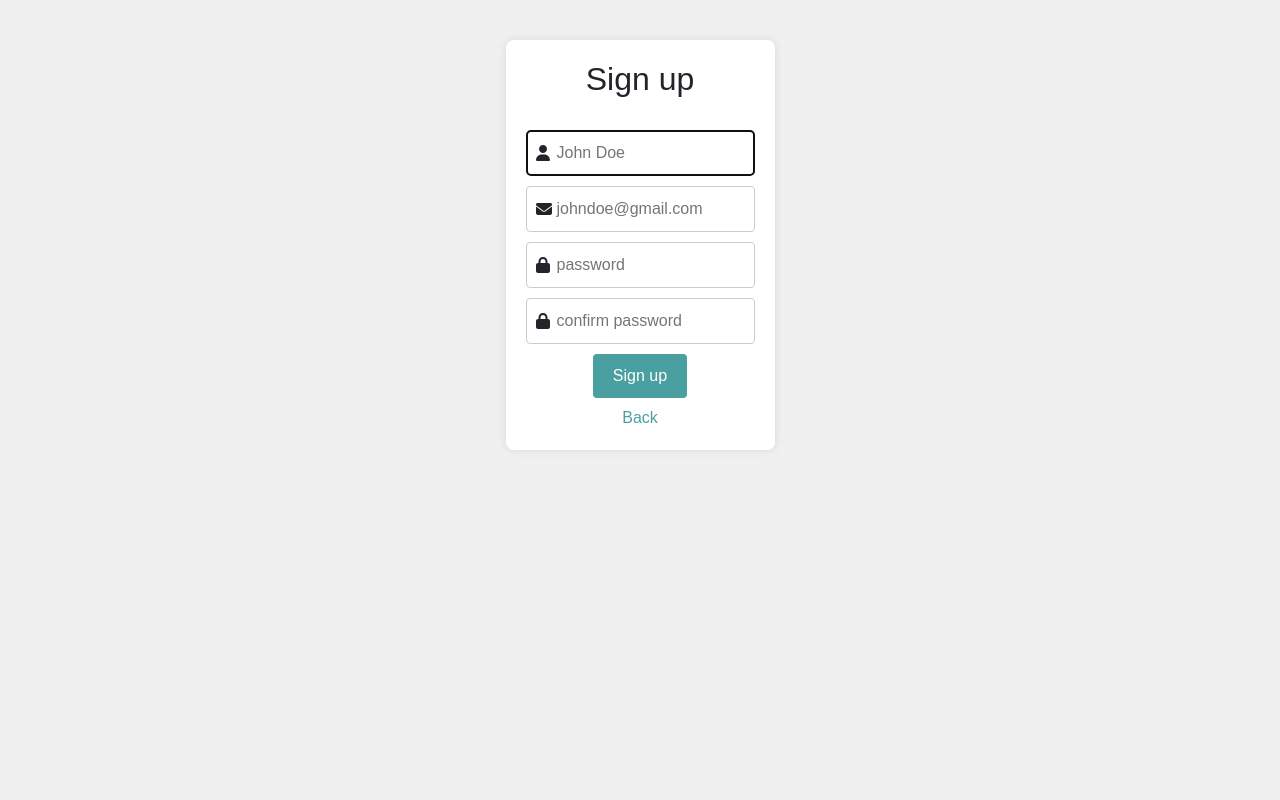
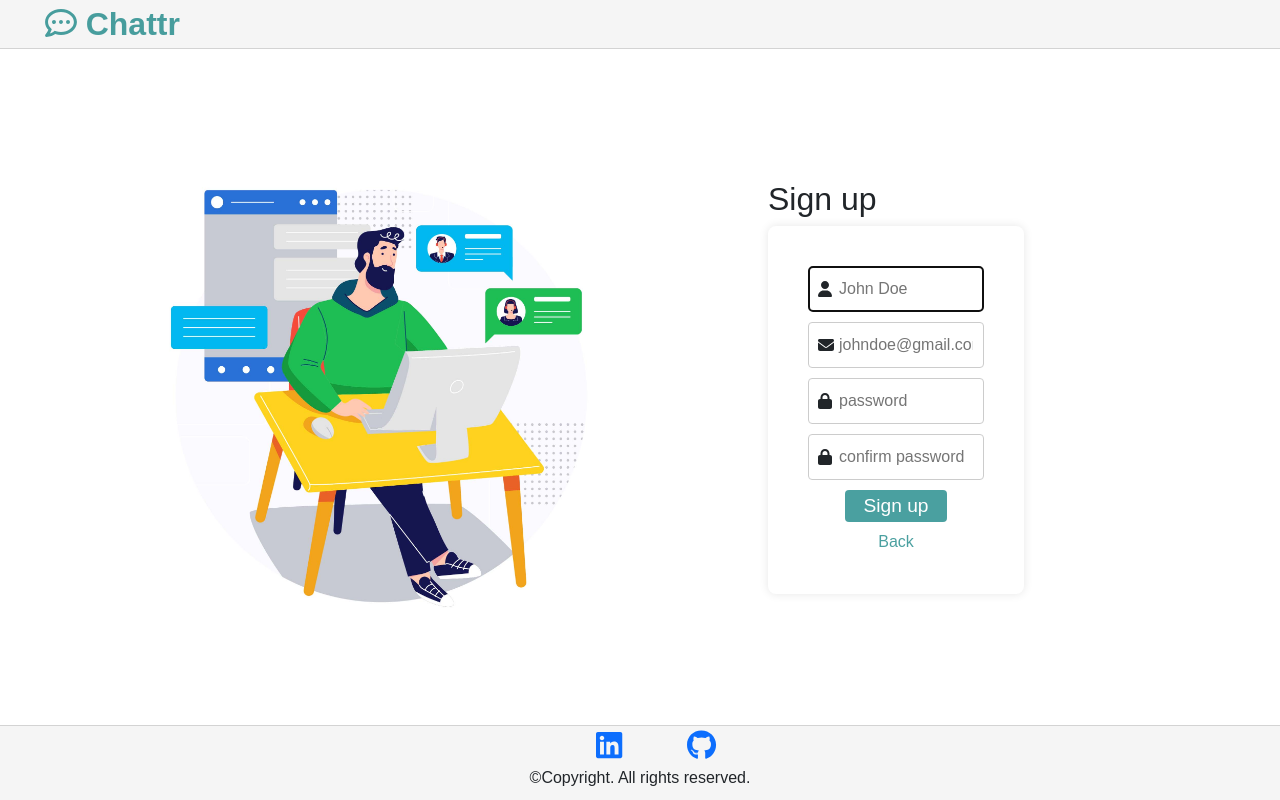
Before and after one commit to vyordanov1/chat, a Django app: page /login/register/ in a window 1280 px wide. Run offline with Django 5.2, Linux system fonts and the light colour scheme; parts of the project's set-up code (start-up, migrations or seed data) failed here and were passed over; some libraries are stand-ins or nearby versions.

Commit message:
Update design

```diff
--- a/app/account/templates/account/account.html
+++ b/app/account/templates/account/account.html
@@ -1,4 +1,4 @@
-{% extends 'chat/main.html' %}
+{% extends 'chat/chat-main.html' %}
 {% load static %}
 {% block chat_container %}
     <script>
--- a/app/app/urls.py
+++ b/app/app/urls.py
@@ -30,4 +30,5 @@ urlpatterns = [
     path('login/', include('login.urls')),
     path('account/', include('account.urls')),
     path('', include('chat.urls')),
+    # path('', include('frontend.urls')),
 ] + static(settings.MEDIA_URL, document_root=settings.MEDIA_ROOT)
--- a/app/chat/static/chat/css/light.css
+++ b/app/chat/static/chat/css/light.css
@@ -2,20 +2,114 @@ a {
     text-decoration: none;
 }
 body {
-    background-color: #f0f0f0;
+    background-color: #f5f5f5;
     font-family: Arial, sans-serif;
     display: flex;
     flex-direction: column;
-    padding-top: 5vh;
+    /*padding-top: 5vh;*/
     align-items: center;
     height: 100vh;
     width: 100vw;
     margin: 0;
 }
 
+.nav-fluid {
+    display: flex;
+    width: 100%;
+    height: 7vh;
+    flex-direction: row;
+    justify-content: space-between;
+    align-items: center;
+    color: rgba(0, 121, 121, 0.71);
+    border-bottom: 1px solid #00000024;
+}
+
+.nav-fluid ul {
+    margin: 0 1vw 0 1vw;
+    list-style-type: none;
+}
+/*Testing*/
+/* Custom styles for layout adjustments */
+.container-data {
+    display: flex;
+    justify-content: space-between;
+    align-items: center;
+    width: 100vw;
+    height: 100vh;
+    /*padding-top: 1rem;*/
+    background-color: white;
+    overflow: hidden;
+}
+
+.container-chat {
+    display: flex;
+    flex-direction: column;
+    justify-content: space-between;
+    width: 100vw;
+    height: 100vh;
+    /*padding-top: 1rem;*/
+    background-color: white;
+    overflow: hidden;
+}
+
+.container-data .nav-fluid {
+    min-height: 100vh;
+}
+
+.illustration {
+    max-width: 50%;
+    padding-left: 10vw;
+}
+.illustration img {
+    width: 40vw;
+    height: auto;
+}
+
+.signin-form {
+    padding-right: 20vw;
+}
+
+.footer-container {
+    display: flex;
+    flex-direction: column;
+    justify-content: center;
+    align-items: center;
+    padding-bottom: 10px;
+    width: 100%;
+    border-top: 1px solid #00000024;
+}
+
+.footer {
+    display: flex;
+    flex-direction: row;
+    width: 100%;
+    justify-content: space-evenly;
+    align-items: center;
+    background-color: #f5f5f5;
+    height: 5vh;
+}
+
+.footer ul {
+    display: flex;
+    flex-direction: row;
+    align-items: center;
+    justify-content: center;
+    gap: 5vw;
+    width: 100%;
+    padding-top: 1.2rem;
+}
+
+.footer svg {
+    height: 30px;
+}
+
+
+/*endtesting*/
+
 .login-form, .register-form {
-    max-width: 300px;
-    padding: 20px;
+    width: 20vw;
+    /*max-width: 300px;*/
+    padding: 40px;
     background-color: #fff;
     border-radius: 8px;
     box-shadow: 0 0 10px rgba(0, 0, 0, 0.1);
@@ -23,6 +117,25 @@ body {
     flex-direction: column;
     align-items: center;
 }
+
+.form-group {
+    width: 90%;
+}
+
+.form-group input {
+    height: 35px;
+}
+
+/*.login-form, .register-form {*/
+/*    max-width: 300px;*/
+/*    padding: 40px;*/
+/*    background-color: #fff;*/
+/*    border-radius: 8px;*/
+/*    box-shadow: 0 0 10px rgba(0, 0, 0, 0.1);*/
+/*    display: flex;*/
+/*    flex-direction: column;*/
+/*    align-items: center;*/
+/*}*/
 
 .branding {
     margin-bottom: 20px;
@@ -34,6 +147,7 @@ body {
 
 .btn-container {
     text-align: center;
+    padding-top: 2vh;
 }
 
 .reg-form {
@@ -45,9 +159,12 @@ button {
     background-color: rgba(0, 121, 121, 0.71);
     color: #fff;
     border: none;
-    padding: 10px 20px;
+    /*padding: 10px 20px;*/
     border-radius: 4px;
     cursor: pointer;
+    width: 8vw;
+    height: 4vh;
+    font-size: larger;
 }
 
 button:hover {
@@ -89,7 +206,7 @@ tr:nth-child(even) {
     min-width: 65vw;
     max-width: 80vw;
     margin: 0 auto;
-    padding: 10px;
+    /*padding: 10px;*/
 }
 .chat-header {
     display: flex;
@@ -100,8 +217,6 @@ tr:nth-child(even) {
     background-color: rgba(0, 121, 121, 0.71);
     color: #fff;
     padding: 10px;
-    border-top-left-radius: 10px;
-    border-top-right-radius: 10px;
 }
 
 .chat-header h1 {
@@ -123,8 +238,9 @@ tr:nth-child(even) {
     padding: 10px;
     border-radius: 10px;
     min-height: 300px;
+    /*height: 100%;*/
     height: fit-content;
-    max-height: 75vh;
+    max-height: 70vh;
     /*min-width: 65vw;*/
     /*width: 60vw;*/
     /*max-width: 80vw;*/
@@ -157,7 +273,7 @@ tr:nth-child(even) {
     border-radius: 10px;
     min-height: 300px;
     height: fit-content;
-    max-height: 70vh;
+    max-height: 60vh;
     /* Set a maximum height for the chat container */
     overflow-y: auto;
     /* Add a vertical scrollbar when needed */
--- a/app/chat/templates/chat/base.html
+++ b/app/chat/templates/chat/base.html
@@ -16,7 +16,31 @@
         {% endwith %}
     {% block javascript %} {% endblock javascript %}
 </head>
+
 <body>
-    {% block content %} {% endblock content %}
+    <nav class="nav-fluid">
+        <ul>
+            <li style="font-size: 2rem"><strong>
+                <i class="fa-regular fa-comment-dots"></i>
+                Chattr
+            </strong></li>
+        </ul>
+    </nav>
+{#    <main class="container-data">#}
+        {% block content %} {% endblock content %}
+{#    </main>#}
 </body>
+    <footer class="footer-container">
+            <div class="footer">
+                <ul>
+                    <a href="https://www.linkedin.com/in/vasil-yordanov-66008417b" target="_blank">
+                        <i class="fa-brands fa-linkedin"></i>
+                    </a>
+                    <a href="https://github.com/vyordanov1" target="_blank">
+                        <i class="fa-brands fa-github"></i>
+                    </a>
+                </ul>
+            </div>
+    ©Copyright. All rights reserved.
+    </footer>
 </html>
--- a/app/chat/templates/chat/main.html
+++ b/app/chat/templates/chat/main.html
@@ -1,27 +1,13 @@
 {% extends 'chat/base.html' %}
 {% load static %}
+
 {% block content %}
-<div class="chat-container">
-        <div class="chat-header">
-            <h1> {{ page_data.header }}
-                <i class="fas fa-comment"></i>
-            </h1>
+    <div class="container-data">
+         <div class="illustration">
+                <img src="{% static 'chat/images/Live-Chat-Vector-Illustration.jpg' %}" alt="Illustration of people interacting on a laptop screen">
+         </div>
+        <div class="signin-form">
+            {% block inner_content %} {% endblock inner_content %}
         </div>
-    <div class="chat-logout">
-        {% if request.user.is_authenticated %}
-            {% include 'chat/user_profile.html' %}
-            <div style="float: left;">
-                <a href="{% url page_data.leave_btn.url %}">
-                    <i class="fa-solid fa-chevron-left"></i>
-                    {{ page_data.leave_btn.name }}
-                </a>
-            </div>
-            <div style="clear: both;"></div>
-        {% endif %}
     </div>
-    <div class="chat__members__container" id="id_chat_members_container">
-        {% block chat_container %} {% endblock chat_container %}
-    </div>
-</div>
-
 {% endblock content %}
--- a/app/chat/templates/chat/members.html
+++ b/app/chat/templates/chat/members.html
@@ -1,4 +1,4 @@
-{% extends "chat/main.html" %}
+{% extends "chat/chat-main.html" %}
 {% load static %}
 {% block chat_container %}
 {% load custom_filters %}
--- a/app/chat/templates/chat/room.html
+++ b/app/chat/templates/chat/room.html
@@ -1,10 +1,11 @@
-{% extends "chat/main.html" %}
+{% extends "chat/chat-main.html" %}
 {% load static %}
 {% block javascript %}
     <script type="module" src="{% static 'chat/js/chat.js' %}"></script>
 {% endblock javascript %}
 {% block content %}
 {% load custom_filters %}
+    <div class="container-chat">
         <div class="chat-container">
             <div class="chat-header">
                 <h1>{{ room.name }}
@@ -34,7 +35,7 @@
                 </button>
             </div>
         </div>
-
+    </div>
     {{ room_name|json_script:"room-name"}}
     {{ request.user.username|json_script:"user" }}
     {{ chat_messages|json_script:"messages" }}
--- a/app/chat/views.py
+++ b/app/chat/views.py
@@ -33,10 +33,6 @@
             ),
             "logged_in_users": logged_in_users,
             "page_data": {
-                "leave_btn": {
-                    "url": "logout",
-                    "name": "Logout"
-                },
                 "header": "Chat members",
             },
             "rooms": rooms
--- a/app/login/templates/login/register.html
+++ b/app/login/templates/login/register.html
@@ -1,8 +1,8 @@
-{% extends "chat/base.html" %}
+{% extends "chat/main.html" %}
 {% load static %}
-{% block content %}
+{% block inner_content %}
+    <h2 class="form-title">Sign up</h2>
     <form  method="POST" class="register-form" id="login-form">
-    <h2>Sign up</h2><br>
     {% csrf_token %}
         <div id="username-input">
             <i class="fa-solid fa-user icon"></i>
@@ -24,4 +24,4 @@
         <button type="submit">Sign up</button>
     <a href="{% url 'login' %}" class="reg-form">Back</a>
     </form>
-{% endblock content %}
+{% endblock inner_content %}
```
Also changed, not shown: app/chat/templates/chat/chat-main.html (added, +30 -0 lines), app/chat/templates/chat/footer.html (added, +16 -0 lines), app/chat/templates/chat/index.html (added, +71 -0 lines), app/login/templates/login/login.html (+5 -5 lines), app/login/templates/login/password_reset.html (+4 -3 lines), app/chat/static/chat/images/Live-Chat-Vector-Illustration.jpg (added). Lines whose indentation alone changed are shown as unchanged.
